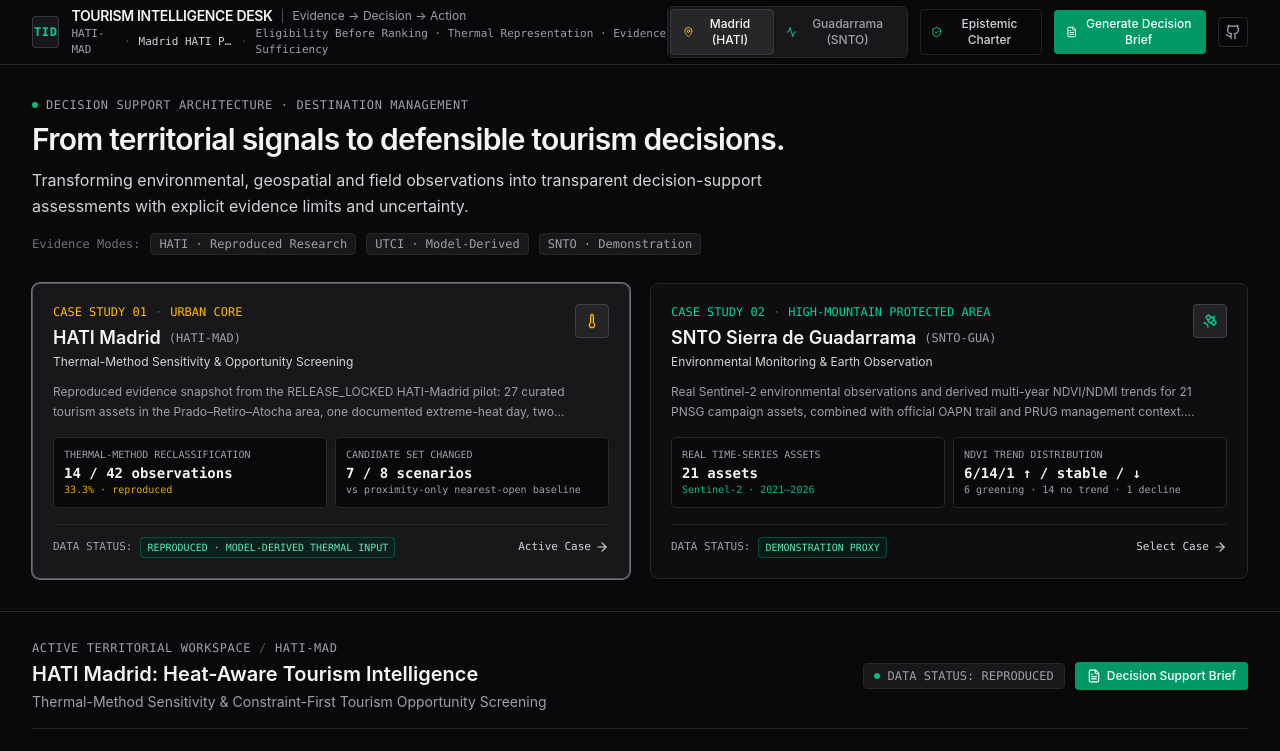
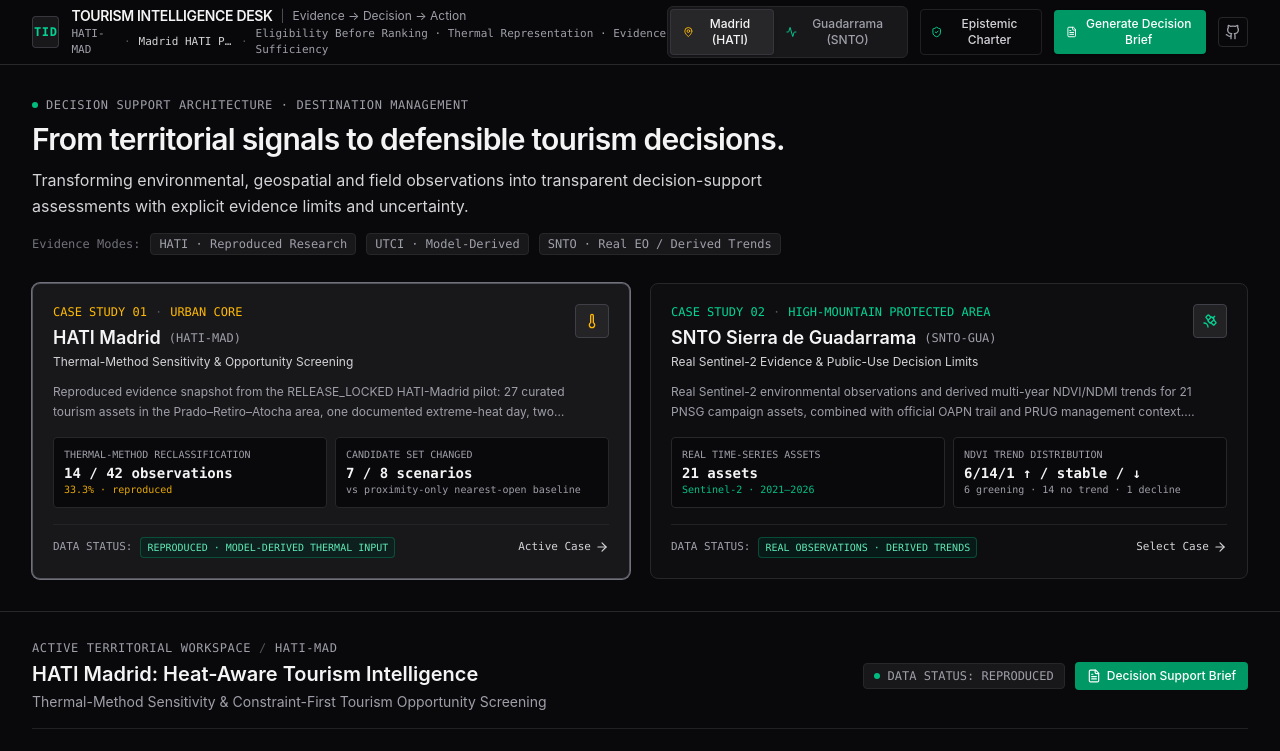
Before and after one commit to soroushkarahrodi79-oss/tourism-intelligence-desk, a React (Vite) app: page / in a window 1280 px wide. Shown: the top 751 px of the page. Built offline with nearby package versions, Linux system fonts and the light colour scheme; grey boxes are pictures that could not be loaded.

Commit message:
Present SNTO as real EO evidence with derived trends

```diff
--- a/src/components/CaseCardHero.tsx
+++ b/src/components/CaseCardHero.tsx
@@ -34,7 +34,7 @@ export const CaseCardHero: React.FC<CaseCardHeroProps> = ({
             <span className="text-zinc-500">Evidence Modes:</span>
             <span className="bg-zinc-900 px-2 py-0.5 rounded border border-zinc-800">HATI · Reproduced Research</span>
             <span className="bg-zinc-900 px-2 py-0.5 rounded border border-zinc-800">UTCI · Model-Derived</span>
-            <span className="bg-zinc-900 px-2 py-0.5 rounded border border-zinc-800">SNTO · Demonstration</span>
+            <span className="bg-zinc-900 px-2 py-0.5 rounded border border-zinc-800">SNTO · Real EO / Derived Trends</span>
           </div>
         </div>
 
@@ -127,7 +127,7 @@ export const CaseCardHero: React.FC<CaseCardHeroProps> = ({
                   <span className="text-xs font-normal text-zinc-400 font-mono">({guadarramaCase.code})</span>
                 </h2>
                 <div className="text-xs text-zinc-300 mt-0.5">
-                  Environmental Monitoring & Earth Observation
+                  Real Sentinel-2 Evidence & Public-Use Decision Limits
                 </div>
               </div>
               <div className="p-2 rounded bg-zinc-800/80 border border-zinc-700 text-emerald-400 shrink-0">
@@ -162,7 +162,7 @@ export const CaseCardHero: React.FC<CaseCardHeroProps> = ({
               <div className="flex items-center gap-2">
                 <span className="text-zinc-400">DATA STATUS:</span>
                 <span className="px-1.5 py-0.5 rounded bg-emerald-950/40 border border-emerald-600/40 text-emerald-300 text-[10px]">
-                  DEMONSTRATION PROXY
+                  REAL OBSERVATIONS · DERIVED TRENDS
                 </span>
               </div>
               <div className="flex items-center gap-1 font-medium text-zinc-300 group-hover:text-emerald-300 transition-colors">
```
